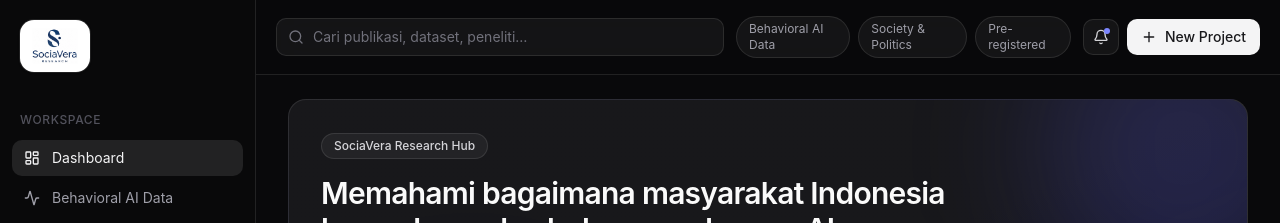
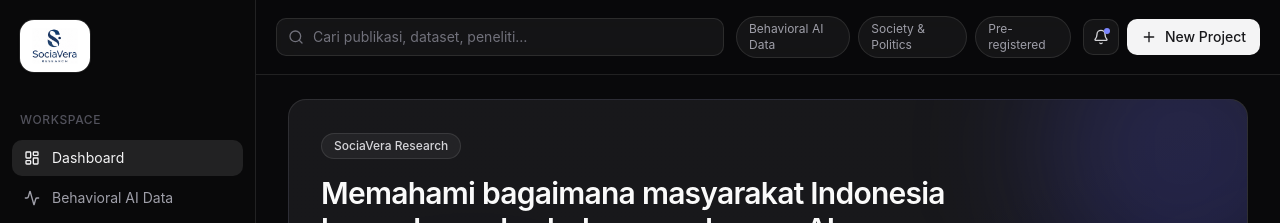
Before and after one commit to bryanbilvenphd/sociavera_research, a Next.js app: page / in a window 1280 px wide. Shown: the top 223 px of the page. Built offline with nearby package versions, Linux system fonts and the light colour scheme.

Commit message:
feat: simplify page title and hero banner text for SociaVera Research

```diff
--- a/app/layout.tsx
+++ b/app/layout.tsx
@@ -3,7 +3,7 @@ import type { Metadata, Viewport } from 'next'
 import './globals.css'
 
 export const metadata: Metadata = {
-  title: 'SociaVera Research — Research Hub',
+  title: 'SociaVera Research',
   description:
     'SociaVera Research — perusahaan riset independen yang membangun instrumen psikologis dari data Indonesia untuk AI Governance, Behavioral AI Data, dan Society & Politics Research on AI.',
   generator: 'v0.app',
--- a/components/hero-banner.tsx
+++ b/components/hero-banner.tsx
@@ -15,7 +15,7 @@ export function HeroBanner() {
       />
       <div className="relative max-w-2xl">
         <span className="inline-flex items-center rounded-full border border-white/10 bg-white/5 px-3 py-1 text-xs font-medium text-zinc-300">
-          SociaVera Research Hub
+          SociaVera Research
         </span>
         <h1 className="mt-4 text-balance text-2xl font-semibold tracking-tight text-zinc-50 sm:text-3xl">
           Memahami bagaimana masyarakat Indonesia benar-benar berhubungan dengan AI
```
